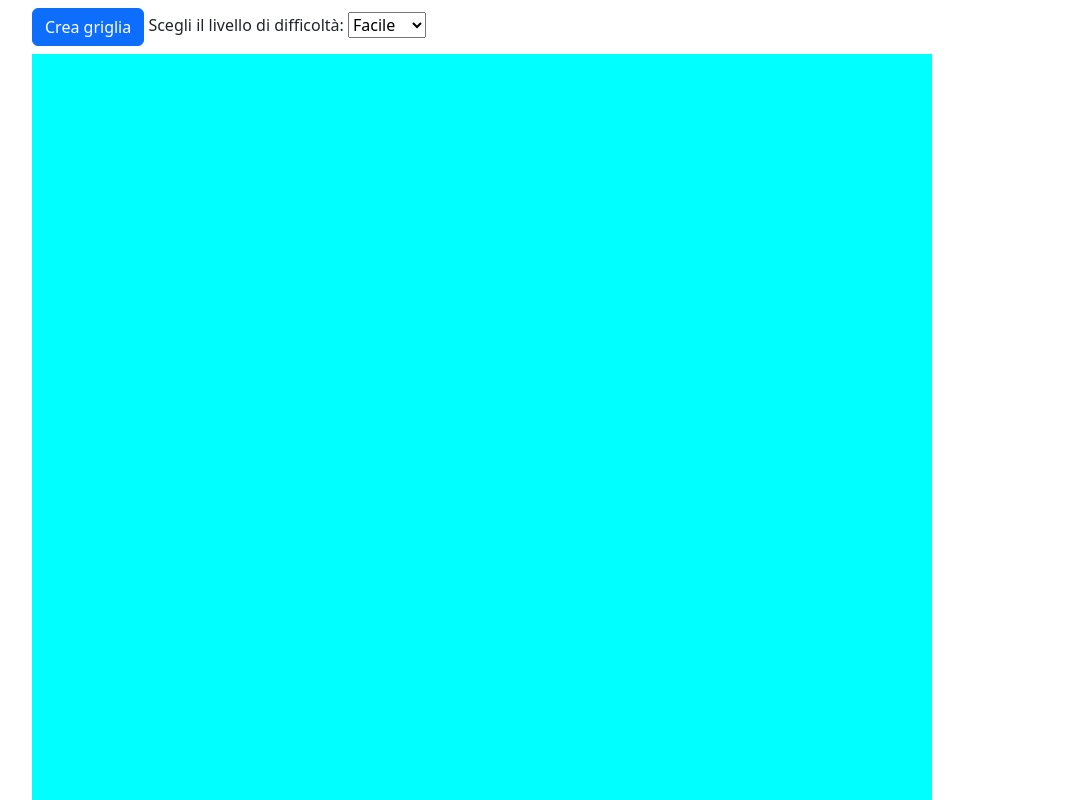
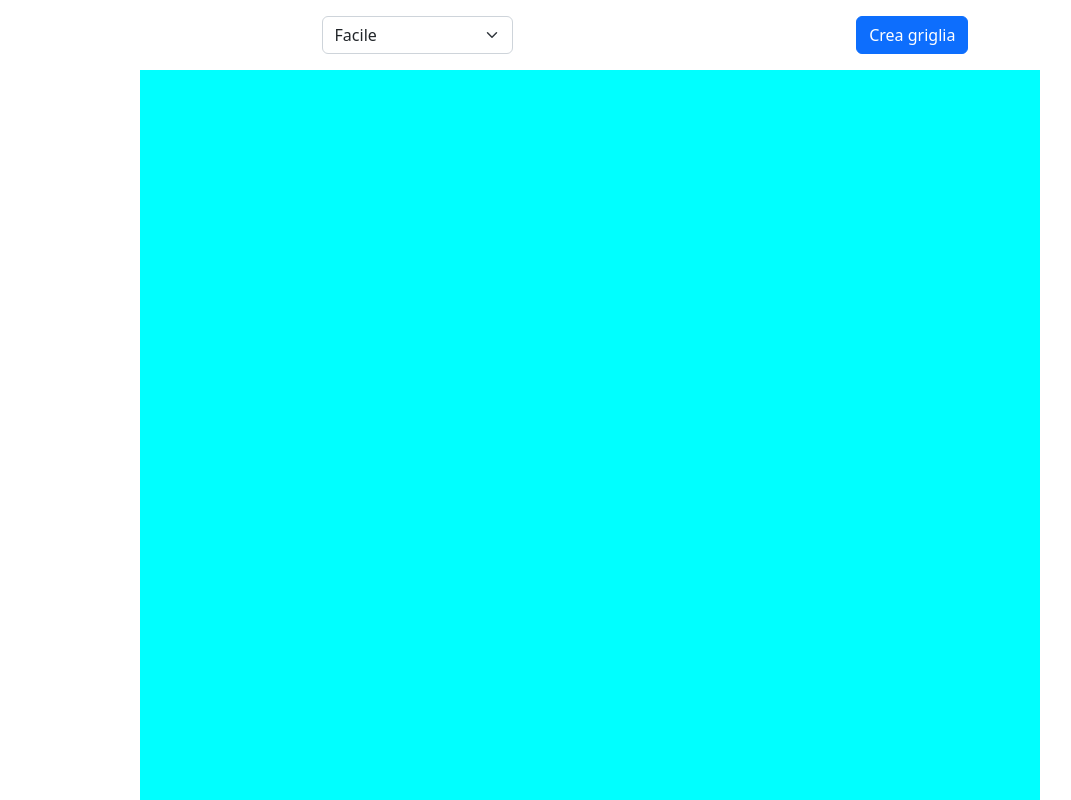
Before and after one commit to luigitarallo/js-campominato-dom, a plain HTML site: page index.html in a window 1280 px wide. Shown: the top 800 px of the page, without its empty margins (50-1121 px from the left). Drawn offline with nearby package versions, Linux system fonts and the light colour scheme.

Commit message:
style: add fontawesome

```diff
--- a/index.html
+++ b/index.html
@@ -4,6 +4,15 @@
     <meta charset="UTF-8" />
     <meta name="viewport" content="width=device-width, initial-scale=1.0" />
     <title>Document</title>
+
+    <!-- Fontawesome -->
+    <link
+      rel="stylesheet"
+      href="https://cdnjs.cloudflare.com/ajax/libs/font-awesome/6.5.1/css/all.min.css"
+      integrity="sha512-DTOQO9RWCH3ppGqcWaEA1BIZOC6xxalwEsw9c2QQeAIftl+Vegovlnee1c9QX4TctnWMn13TZye+giMm8e2LwA=="
+      crossorigin="anonymous"
+      referrerpolicy="no-referrer"
+    />
     <!-- Bootstrap -->
     <link
       href="https://cdn.jsdelivr.net/npm/bootstrap@5.2.3/dist/css/bootstrap.min.css"
@@ -16,20 +25,26 @@
     <script type="text/javascript" src="./js/main.js" defer></script>
   </head>
   <body>
-    <div class="container">
-      <header>
+    <div class="wrapper container">
+      <header class="d-flex justify-content-around align-items-center m-2">
+        <div class="d-flex align-items-center">
+          <label for="difficulty" class="text-white"
+            >Scegli il livello di difficoltà:
+          </label>
+
+          <select class="form-select" name="difficulty" id="difficulty">
+            <option value="1">Facile</option>
+            <option value="2">Medio</option>
+            <option value="3">Difficile</option>
+          </select>
+        </div>
         <button id="create-grid" class="btn btn-primary my-2">
           Crea griglia
         </button>
-        <label for="difficulty">Scegli il livello di difficoltà:</label>
-        <select name="difficulty" id="difficulty">
-          <option value="1">Facile</option>
-          <option value="2">Medio</option>
-          <option value="3">Difficile</option>
-        </select>
       </header>
-
-      <div id="grid"></div>
+      <main class="d-flex justify-content-center">
+        <div id="grid"></div>
+      </main>
     </div>
   </body>
 </html>
```
